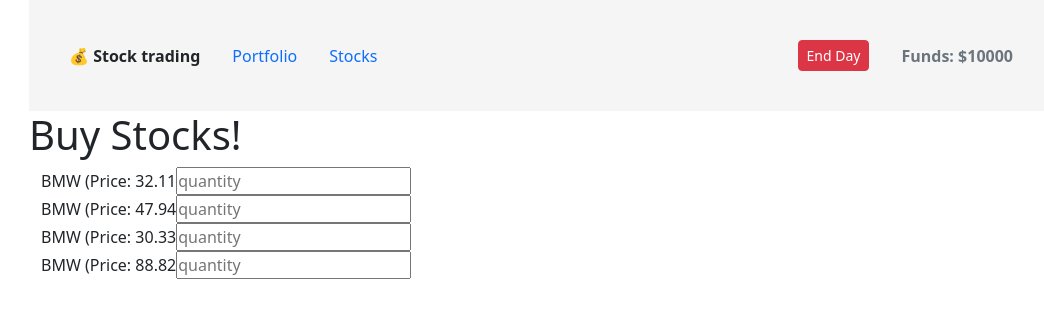
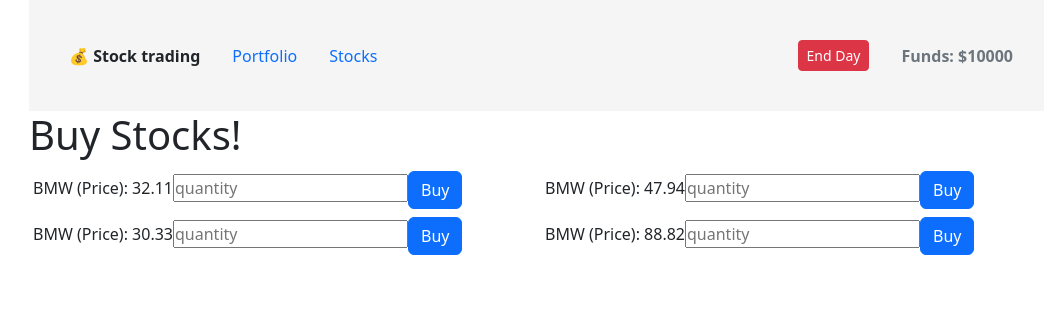
Before and after one commit to KoichaDev/vue-stock-trade-demo, a Vue app: page /stocks in a window 1280 px wide. Shown: the top 318 px of the page, without its empty margins (99-1143 px from the left). Built offline with nearby package versions, Linux system fonts and the light colour scheme; what vue-fragment would draw is missing.

Commit message:
add: ✨ Add button on the form group of enteredNumber input

```diff
--- a/src/common/forms/FormGroupNumberInput.vue
+++ b/src/common/forms/FormGroupNumberInput.vue
@@ -1,8 +1,8 @@
 <template>
-	<div class="form-group" :class="className">
+	<div :class="className">
 		<label :for="id">
 			BMW
-			<span>(Price: {{ label }}</span>
+			<span>(Price): {{ label }}</span>
 		</label>
 		<input
 			type="number"
@@ -10,6 +10,7 @@
 			placeholder="quantity"
 			@input="$emit('input', parseFloat($event.target.value))"
 		/>
+		<button class="btn btn-primary">Buy</button>
 	</div>
 </template>
 
@@ -17,7 +18,10 @@
 export default {
 	props: {
 		id: String,
-		className: String,
+		className: {
+			type: String,
+			default: '[ form-group ]',
+		},
 		label: String,
 		value: {
 			type: Number,
--- a/src/views/stocks/AddStock.vue
+++ b/src/views/stocks/AddStock.vue
@@ -2,18 +2,18 @@
 	<section>
 		<h1>Buy Stocks!</h1>
 
-		<form @submit.prevent="" class="container">
+		<form @submit.prevent="submit" class="container">
 			<div class="row">
 				<form-group-number-input
 					:id="'bmw'"
-					:col="'col-6'"
+					:class="'[ col-6 p-1 ]'"
 					:label="stockPrice.bmw"
 					v-model="enteredBMWValue"
 				></form-group-number-input>
 
 				<form-group-number-input
 					:id="'google'"
-					:col="'col-6'"
+					:class="'[ col-6 p-1 ]'"
 					:label="stockPrice.google"
 					v-model="enteredGoogleValue"
 				></form-group-number-input>
@@ -22,14 +22,14 @@
 			<div class="row">
 				<form-group-number-input
 					:id="'apple'"
-					:col="'col-6'"
+					:class="'[ col-6 p-1 ]'"
 					:label="stockPrice.apple"
 					v-model="enteredAppleValue"
 				></form-group-number-input>
 
 				<form-group-number-input
 					:id="'twitter'"
-					:col="'col-6'"
+					:class="'[ col-6 p-1 ]'"
 					:label="stockPrice.twitter"
 					v-model="enteredTwitterValue"
 				></form-group-number-input>
@@ -56,6 +56,9 @@
 	components: {
 		FormGroupNumberInput,
 	},
+	methods: {
+		submit() {},
+	},
 };
 </script>
 
```
